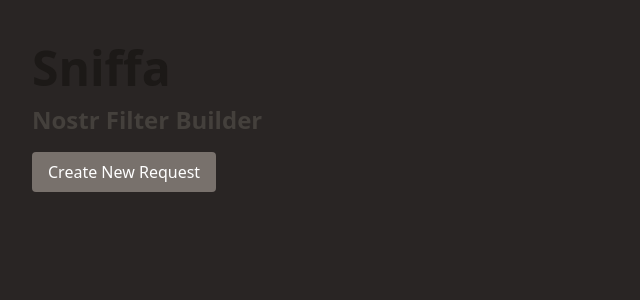
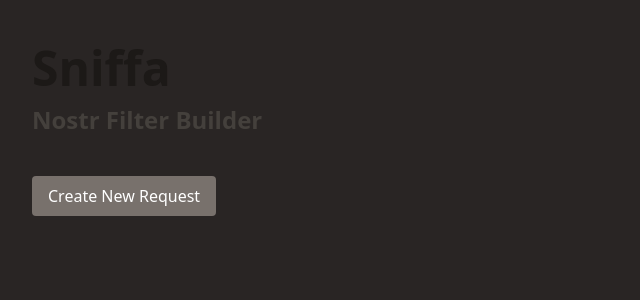
Before and after one commit to fanfares/sniffa, a Next.js app: page / in a window 1280 px wide. Shown: the top 300 px of the page, without its empty margins (0-640 px from the left). Built offline with nearby package versions, Linux system fonts and the light colour scheme.

Commit message:
create unlimited requests

```diff
--- a/src/app/RequestBuilder.tsx
+++ b/src/app/RequestBuilder.tsx
@@ -10,7 +10,7 @@
   const currentRequest = currentRequestId ? requests[currentRequestId] : null
 
   const handleNewRequest = () => {
-    createRequest('name this request')
+    createRequest('Name This Request')
   }
 
   return (
@@ -18,14 +18,15 @@
       <h2 className="text-2xl font-bold mb-4 text-stone-700">Nostr Filter Builder</h2>
       {currentRequest ? (
         <RequestForm request={currentRequest} />
-      ) : (
+      ) : null }
+      <div className="mt-10">
         <button
           className="bg-stone-500 text-white px-4 py-2 rounded hover:bg-stone-600"
           onClick={handleNewRequest}
         >
           Create New Request
         </button>
-      )}
+      </div>
     </section>
   )
 }
--- a/src/app/RequestForm.tsx
+++ b/src/app/RequestForm.tsx
@@ -49,7 +49,7 @@
       />
       <StringField label="IDs" values={request.filter.ids as string[]} onChange={(values) => handleChange('ids', values)} />
       <StringField label="Authors" values={request.filter.authors as string[]} onChange={(values) => handleChange('authors', values)} />
-      <StringField label="Kinds" values={request.filter.kinds as string[]} onChange={(values) => handleChange('kinds', values)} />
+      <StringField label="Kinds" values={request.filter.kinds.map(x => x.toString()) as string[]} onChange={(values) => handleChange('kinds', values)} />
 
       {customTags.map(([tag, values]) => (
         <StringField
```
